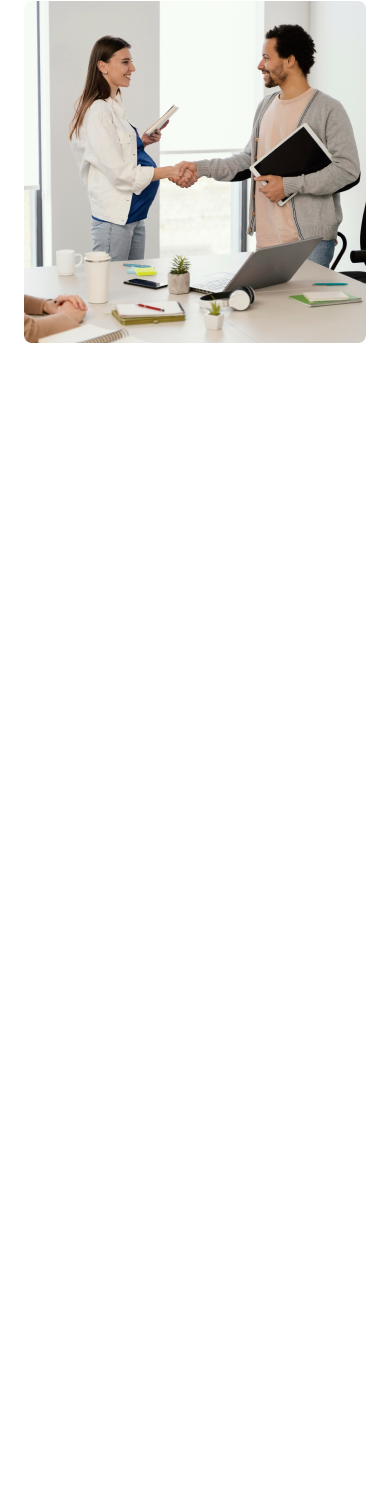
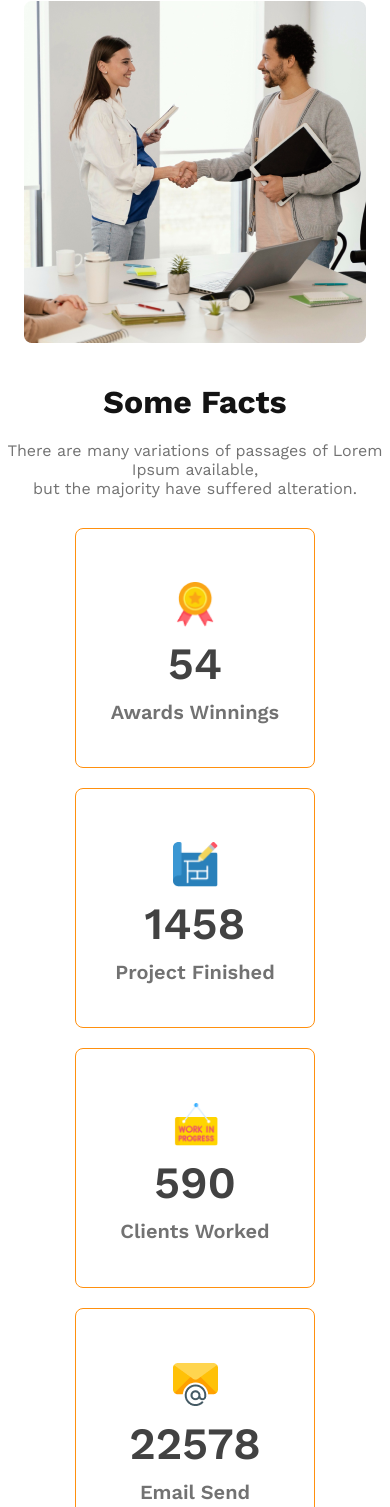
Before and after one commit to Dark-Fahim/g3-architect-website, a plain HTML site: page index.html in a window 390 px wide. Shown: the part 2261-3768 px from the top of the page. Before the commit the page ends 2624 px from the top, so only its background shows below. Drawn offline with nearby package versions, Linux system fonts and the light colour scheme.

Commit message:
some facts section added and responsive finished

```diff
--- a/index.html
+++ b/index.html
@@ -41,6 +41,7 @@
     <!-- Main Part start -->
     <main>
         <!-- features Section start -->
+        <section>
             <div class="container feature-container">
                 <div class="feature-images">
                     <img src="./images/team1.png" alt="">
@@ -60,7 +61,41 @@
                     </button>
                 </div>
             </div>
+        </section>
         <!-- features Section end -->
+
+        <!-- some fact section Start  -->
+        <section class="container some-fact-container">
+            <div class="fact-title-and-description">
+                <h3 class="header-title">Some Facts</h3>
+                <p class="description">
+                    There are many variations of passages of Lorem Ipsum available, <br> but the majority have suffered alteration.
+                </p>
+            </div>
+            <div class="fact-details">
+                <div class="box">
+                    <img src="./images/icons/ribon.png" alt="">
+                    <h3 class="box-number">54</h3>
+                    <p class="box-description">Awards Winnings</p>
+                </div>
+                <div class="box">
+                    <img src="./images/icons/projects.png" alt="">
+                    <h3 class="box-number">1458</h3>
+                    <p class="box-description">Project Finished</p>
+                </div>
+                <div class="box">
+                    <img src="./images/icons/customers.png" alt="">
+                    <h3 class="box-number">590</h3>
+                    <p class="box-description">Clients Worked</p>
+                </div>
+                <div class="box">
+                    <img src="./images/icons/email.png" alt="">
+                    <h3 class="box-number">22578</h3>
+                    <p class="box-description">Email Send</p>
+                </div>
+            </div>
+        </section>
+        <!-- some fact section end  -->
     </main>
     <footer>
 
--- a/styles/style.css
+++ b/styles/style.css
@@ -115,8 +115,47 @@ header{
     color: #FF900E;
 }
 
+/* Some Fact section styles */
 
+.some-fact-container{
+    margin-top: 100px;
+}
 
+.fact-details{
+    display: flex;
+    flex-wrap: wrap;
+    justify-content: space-between;
+    margin-top: 100px;
+    margin-bottom: 100px;
+    text-align: center;
+}
+.box{
+    height: 240px;
+    width: 240px;
+    border-radius: 8px;
+    border: 1px solid #FF900E;
+    display: flex;
+    flex-direction: column;
+    justify-content: center;
+    align-items: center;
+}
+
+.box>img{
+    width: 45px;
+    margin: 10px;
+}
+
+.box-number{
+    font-size: 2.8rem;
+    font-weight: 600;
+    color: #424242;
+}
+.box-description{
+    font-size: 1.25rem;
+    color: #727272;
+    font-weight: 600;
+    margin-top: 10px;
+}
 
 /* responsive media queries */
 /* Mobile devices */
@@ -148,6 +187,20 @@ header{
     .header-title{
         font-size: 2rem;
     }
+    .feature-images img{
+        width: 100%;
+    }
+    .some-fact-container{
+        text-align: center;
+        margin: 20px auto;
+    }
+    .fact-details{
+        margin: 20px;
+    }
+    .box{
+        margin: 10px auto;
+
+    }
 }
 
 /* tablet Devices */
@@ -177,4 +230,17 @@ header{
     .feature-images img{
         width: 100%;
     }
+    .some-fact-container{
+        text-align: center;
+        margin: 20px auto;
+    }
+    .fact-details{
+        display: grid;
+        grid-template-columns: repeat(2, 1fr);
+        padding: 30px;
+        margin: 20px auto;
+    }
+    .box{
+        margin: 10px auto;
+    }
 }
```
Lines whose indentation alone changed are shown as unchanged.
